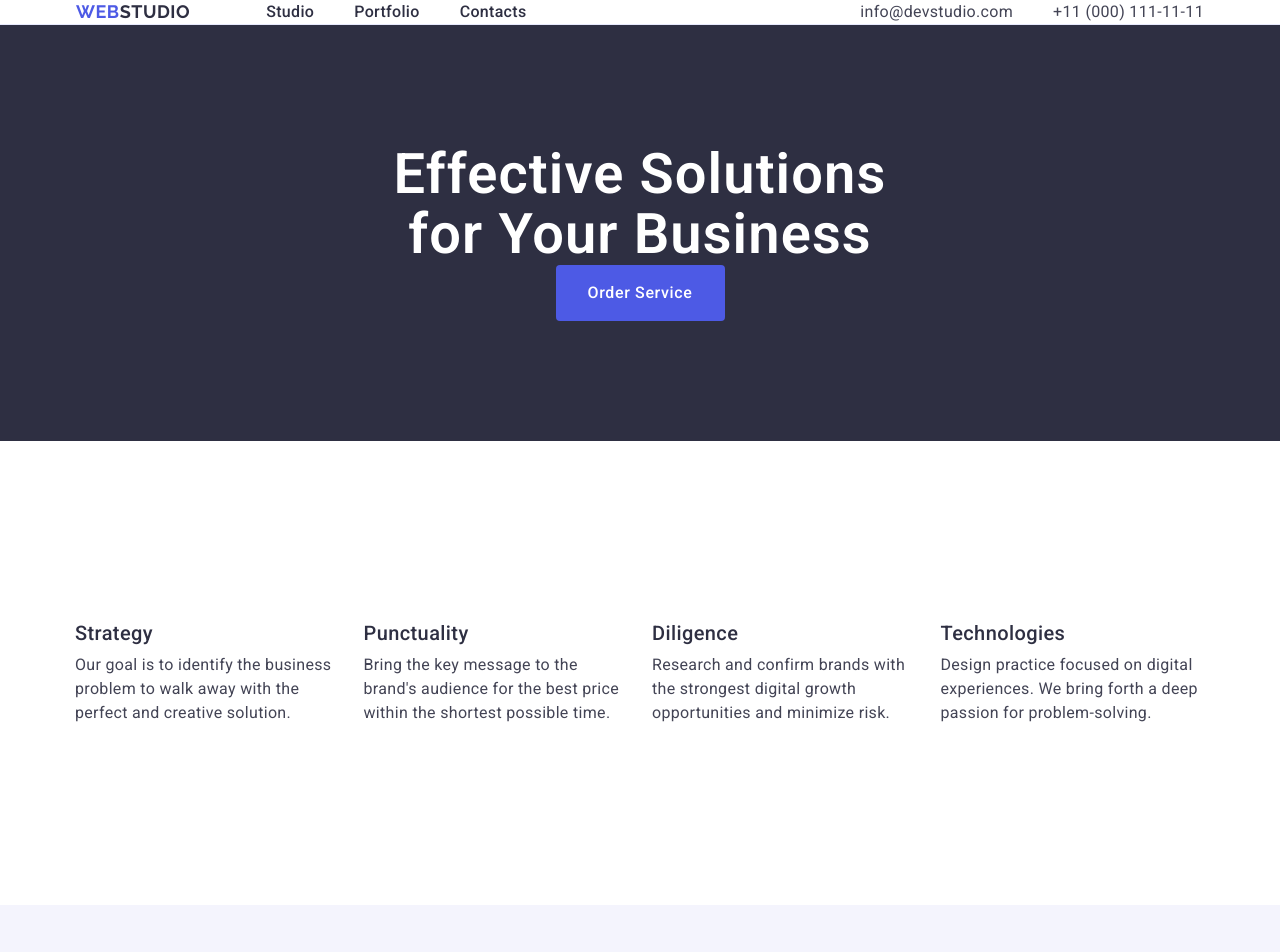
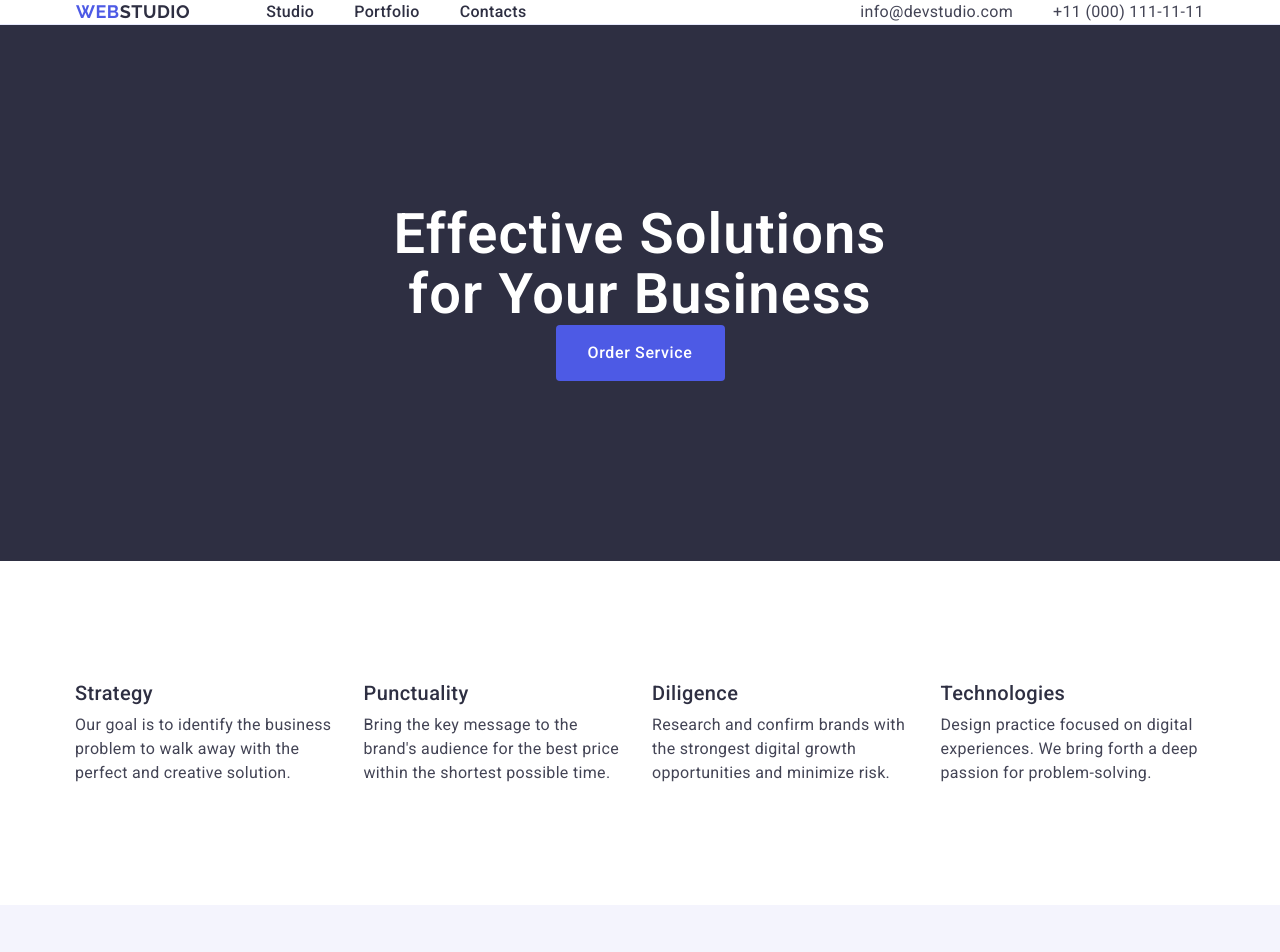
Before and after one commit to Dmitriy0212/goit-markup-hw-06, a plain HTML site: page index.html in a window 1280 px wide. Shown: the top 952 px of the page. Drawn offline with nearby package versions, Linux system fonts and the light colour scheme.

Commit message:
fix-style

```diff
--- a/index.html
+++ b/index.html
@@ -53,7 +53,7 @@
       </div>
     </header>
     <main>
-      <section class="post-section-effectivesolutions section">
+      <section class="post-section-effectivesolutions section-two">
         <div class="container">
           <h1 class="post-section-effectivesolutions-title">
             Effective Solutions for Your Business
@@ -63,7 +63,7 @@
           </button>
         </div>
       </section>
-      <section class="post-section-title section-two">
+      <section class="post-section-title section">
         <div class="container">
           <h2 class="post-section-title-title visually-hidden">Title</h2>
           <ul class="section-title-list">
```
